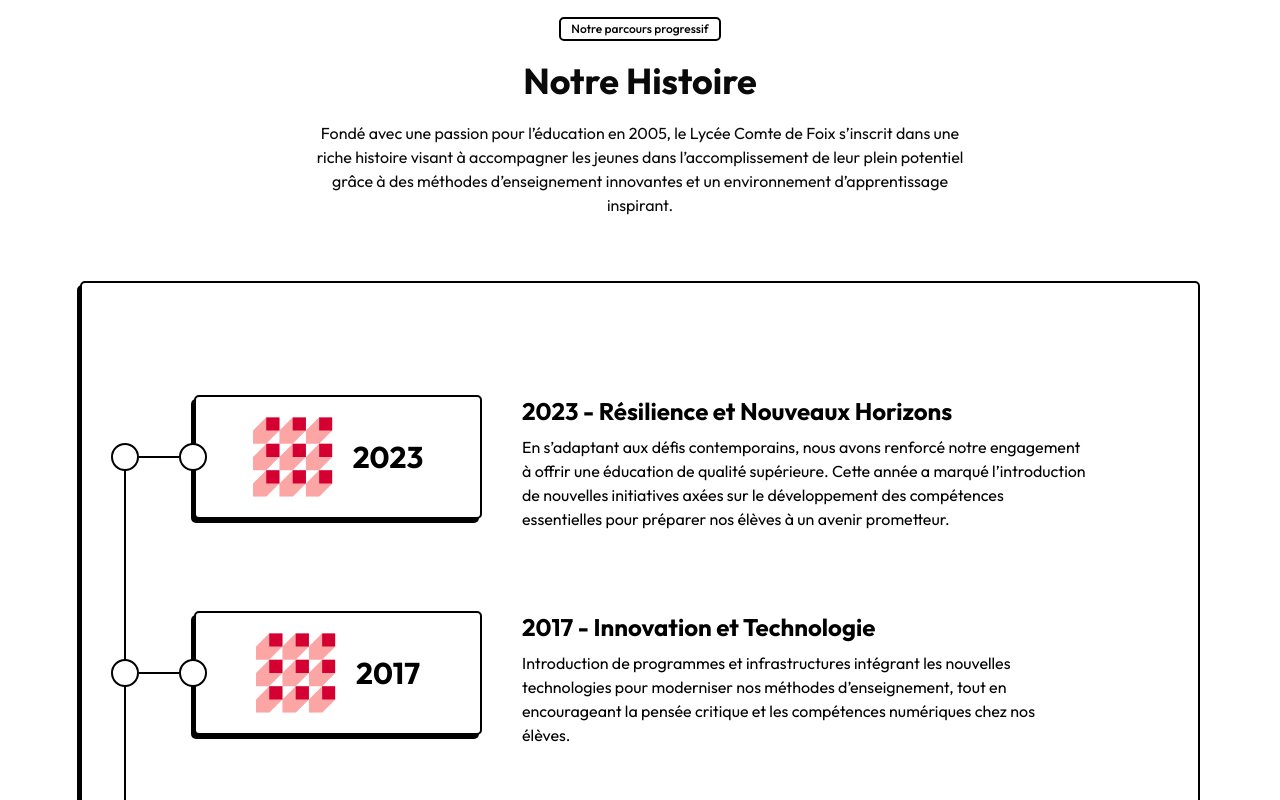
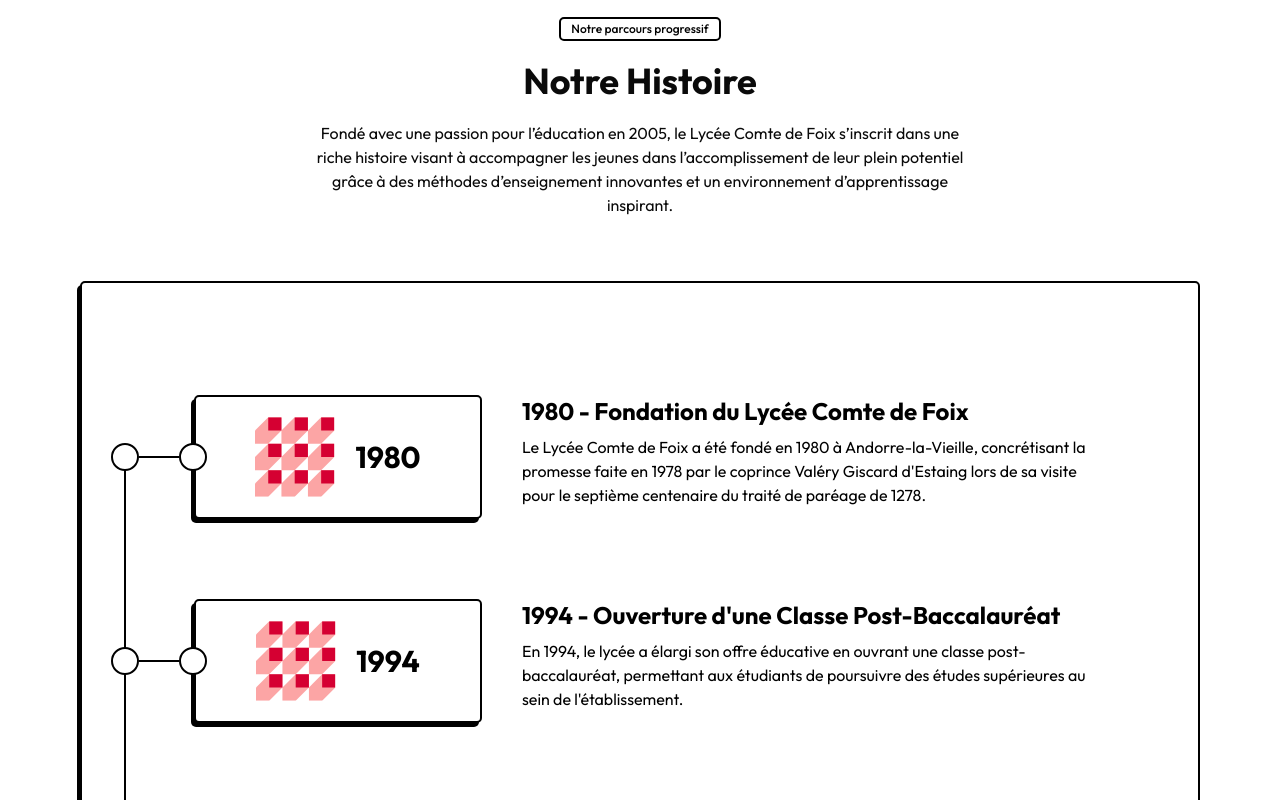
Before and after one commit to NoeSourdes/lycee-comte-de-foix, a Next.js app: page /about in a window 1280 px wide. Shown: the part 2000-2800 px from the top of the page. Built offline with nearby package versions, Linux system fonts and the light colour scheme.

Commit message:
Update French translations and improve content in various components

```diff
--- a/components/About/Parcours.tsx
+++ b/components/About/Parcours.tsx
@@ -10,28 +10,34 @@ interface EventData {
 
 const eventData: EventData[] = [
   {
-    year: "2023",
-    title: "Résilience et Nouveaux Horizons",
+    year: "1980",
+    title: "Fondation du Lycée Comte de Foix",
     description:
-      "En s’adaptant aux défis contemporains, nous avons renforcé notre engagement à offrir une éducation de qualité supérieure. Cette année a marqué l’introduction de nouvelles initiatives axées sur le développement des compétences essentielles pour préparer nos élèves à un avenir prometteur.",
+      "Le Lycée Comte de Foix a été fondé en 1980 à Andorre-la-Vieille, concrétisant la promesse faite en 1978 par le coprince Valéry Giscard d'Estaing lors de sa visite pour le septième centenaire du traité de paréage de 1278.",
   },
   {
-    year: "2017",
-    title: "Innovation et Technologie",
+    year: "1994",
+    title: "Ouverture d'une Classe Post-Baccalauréat",
     description:
-      "Introduction de programmes et infrastructures intégrant les nouvelles technologies pour moderniser nos méthodes d’enseignement, tout en encourageant la pensée critique et les compétences numériques chez nos élèves.",
+      "En 1994, le lycée a élargi son offre éducative en ouvrant une classe post-baccalauréat, permettant aux étudiants de poursuivre des études supérieures au sein de l'établissement.",
   },
   {
-    year: "2012",
-    title: "Expansion et Reconnaissance",
+    year: "2013",
+    title: "Renouvellement de la Convention Franco-Andorrane",
     description:
-      "Cette année a marqué une période d’expansion significative et de reconnaissance pour notre lycée. Nous avons accueilli davantage d’élèves et renforcé notre réputation en tant qu’établissement scolaire de référence dans la région.",
+      "Le 11 juillet 2013, la convention entre la France et l'Andorre dans le domaine de l'enseignement a été renouvelée, renforçant la coopération éducative entre les deux pays et confirmant le statut du lycée au sein du service public d'enseignement de la principauté.",
   },
   {
-    year: "2005",
-    title: "Fondation et Croissance",
+    year: "2021",
+    title: "Diversité et Multiculturalisme",
     description:
-      "Établi en 2005, le Lycée Comte de Foix a ouvert ses portes avec la vision de fournir une éducation de qualité supérieure, axée sur le développement académique, personnel et social des élèves.",
+      "À la rentrée de septembre 2021, le lycée comptait environ 1 620 élèves de diverses nationalités, reflétant la diversité culturelle de l'Andorre et l'engagement de l'établissement en faveur d'un environnement éducatif multilingue et inclusif.",
+  },
+  {
+    year: "2024",
+    title: "Participation au Prix Goncourt des Lycéens",
+    description:
+      "En 2024, le lycée a participé au Prix Goncourt des Lycéens, marquant une étape importante dans l'engagement des élèves envers la littérature et les échanges culturels.",
   },
 ];
 
@@ -81,7 +87,7 @@ export const Parcours = () => {
               </div>
             </div>
           ))}
-          <div className="absolute top-16 -left-[70px] max-sm:-left-[50px] bottom-16 w-0.5 bg-black z-10 max-lg:hidden" />
+          <div className="absolute top-16 -left-[70px] max-sm:-left-[50px] bottom-24 w-0.5 bg-black z-10 max-lg:hidden" />
         </div>
       </Card>
     </div>
--- a/components/Header.tsx
+++ b/components/Header.tsx
@@ -50,7 +50,7 @@ export const Header = () => {
   const router = useRouter();
 
   return (
-    <MaxWidthWrapperNavbar className="flex flex-col gap-3">
+    <MaxWidthWrapperNavbar className="flex flex-col gap-3 sticky -top-10 z-50 bg-background">
       <div
         onClick={() => router.push("/contact")}
         className=" w-full border-2 rounded-lg h-10 bg-blue-300 flex justify-center items-center gap-3 overflow-hidden p-0 cursor-pointer"
@@ -74,7 +74,7 @@ export const Header = () => {
           className="mt-7 max-sm:hidden"
         />
       </div>
-      <div className="w-full h-16 rounded-lg border-2 flex items-center justify-between pl-3 overflow-hidden">
+      <div className="w-full h-16 rounded-lg border-2 flex items-center justify-between pl-3 overflow-hidden bg-background">
         <div
           className="flex items-center gap-2 cursor-pointer"
           onClick={() => router.push("/")}
--- a/components/establishment/Strengths.tsx
+++ b/components/establishment/Strengths.tsx
@@ -24,9 +24,9 @@ export const Strengths = () => {
       icon: ChartNoAxesColumnIncreasing,
     },
     {
-      title: "Language Immersion",
+      title: "Immersion Linguistique",
       description:
-        "Through language immersion programs, children have the opportunity to learn a second language, enhancing cognitive development and global awareness.",
+        "Grâce à nos programmes d’immersion linguistique, les élèves ont l’opportunité d’apprendre une langue étrangère, renforçant leur développement cognitif et leur ouverture sur le monde.",
       icon: Puzzle,
     },
     {
--- a/components/home/HeroSection.tsx
+++ b/components/home/HeroSection.tsx
@@ -4,15 +4,15 @@ import { Card } from "../ui/card";
 export const HeroSection = () => {
   const data = [
     { category: "Étudiants déjà accueillis", value: "+7000" },
-    { category: "Années d'expérience", value: "+37" },
-    { category: "Activités éducatives", value: "+15" },
+    { category: "Années d'expérience", value: "+34" },
+    { category: "De taux de reussite au BAC 2023", value: "100%" },
   ];
 
   return (
     <div className="flex items-center gap-14 max-lg:flex-col">
       <div className="relative">
         <Image
-          src="/img/hero.png"
+          src="/img/lycee.jpg"
           alt="Hero"
           width={500}
           height={500}
--- a/components/home/Questions.tsx
+++ b/components/home/Questions.tsx
@@ -15,7 +15,7 @@ const faqData: FAQItem[] = [
   {
     question: "Quels sont les horaires du Lycée Comte de Foix ?",
     answer:
-      "Notre lycée est ouvert de 8h00 à 17h00, du lundi au vendredi. Nous proposons également des options de soutien et d’études surveillées pour les élèves nécessitant une prise en charge avant ou après les heures de cours.",
+      "Notre lycée est ouvert de 8h00 à 18h00, du lundi au vendredi. Nous proposons également des options de soutien et d’études surveillées pour les élèves nécessitant une prise en charge avant ou après les heures de cours.",
   },
   {
     question: "Une tenue est-elle obligatoire pour les élèves ?",
```
Also changed, not shown: public/img/lycee.jpg (added), 1 other file (tests, documents, lock files or other folders).
